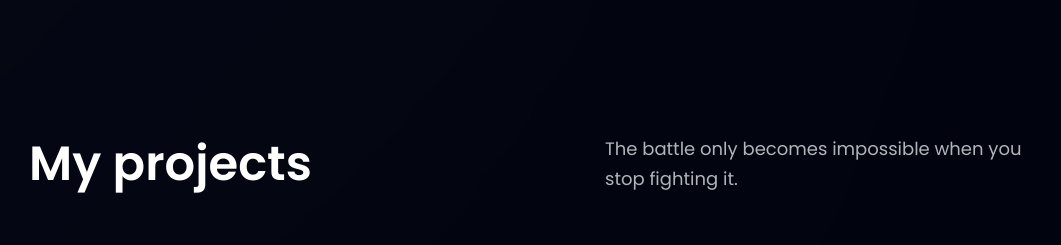
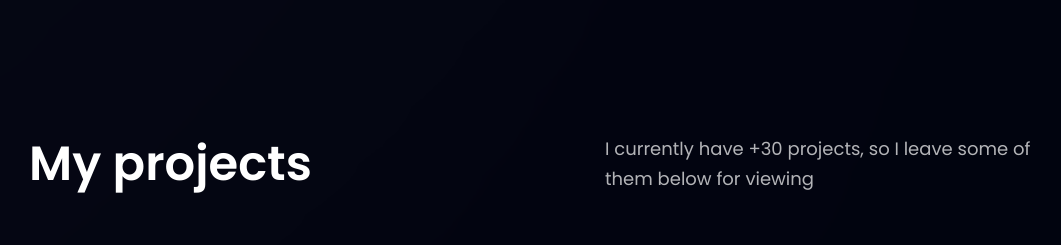
Before and after one commit to DanielXavierJob/portfolio-daniel-xavier, a React (Vite) app: page / in a window 1280 px wide. Shown: the part 1984-2229 px from the top of the page, without its empty margins (35-1096 px from the left). Built offline with nearby package versions, Linux system fonts and the light colour scheme; no server answers.

Commit message:
✨ feat: desc

```diff
--- a/src/components/Projects.jsx
+++ b/src/components/Projects.jsx
@@ -15,7 +15,7 @@ export const Projects = () => {
         <h2 className={styles.heading2}>My projects</h2>
         <div className="w-full md:mt-0 mt-6">
           <p className={`${styles.paragraph} text-left max-w-[450px]`}>
-            The battle only becomes impossible when you stop fighting it.
+                I currently have +30 projects, so I leave some of them below for viewing
           </p>
         </div>
       </div>
```
